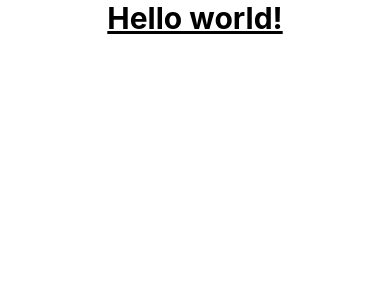
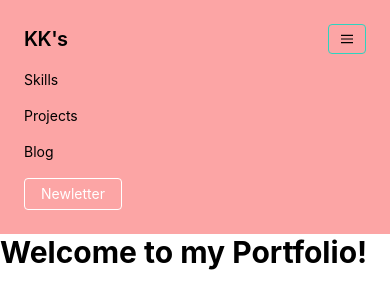
Before and after one commit to Koushlendra-Kumar/webdevkoushal, a React (Create React App) app: page / in a window 390 px wide. Shown: the top 308 px of the page. Built offline with nearby package versions, Linux system fonts and the light colour scheme.

Commit message:
Create header component

```diff
--- a/src/App.css
+++ /dev/null
@@ -1,38 +0,0 @@
-.App {
-  text-align: center;
-}
-
-.App-logo {
-  height: 40vmin;
-  pointer-events: none;
-}
-
-@media (prefers-reduced-motion: no-preference) {
-  .App-logo {
-    animation: App-logo-spin infinite 20s linear;
-  }
-}
-
-.App-header {
-  background-color: #282c34;
-  min-height: 100vh;
-  display: flex;
-  flex-direction: column;
-  align-items: center;
-  justify-content: center;
-  font-size: calc(10px + 2vmin);
-  color: white;
-}
-
-.App-link {
-  color: #61dafb;
-}
-
-@keyframes App-logo-spin {
-  from {
-    transform: rotate(0deg);
-  }
-  to {
-    transform: rotate(360deg);
-  }
-}
--- a/src/App.tsx
+++ b/src/App.tsx
@@ -1,10 +1,11 @@
 import React from 'react';
-import './App.css';
+import Header from './components/Header';
 
 function App() {
   return (
     <div className="App">
-      <h1 className='text-3xl font-bold underline'>Hello world!</h1>
+      <Header />
+      <h1 className='text-3xl font-bold'>Welcome to my Portfolio!</h1>
     </div>
   );
 }
--- /dev/null
+++ b/src/components/Header.tsx
@@ -0,0 +1,36 @@
+import React from 'react';
+
+function Header() {
+  return (
+    <div>
+      <nav className="flex items-center justify-between flex-wrap bg-red-300 p-6">
+        <div className="flex items-center flex-shrink-0 text-black mr-6">
+            <span className="font-semibold text-xl tracking-tight">KK's</span>
+        </div>
+        <div className="block lg:hidden">
+            <button className="flex items-center px-3 py-2 border rounded text-black border-teal-400 hover:text-gray hover:border-white">
+            <svg className="fill-current h-3 w-3" viewBox="0 0 20 20" xmlns="http://www.w3.org/2000/svg"><title>Menu</title><path d="M0 3h20v2H0V3zm0 6h20v2H0V9zm0 6h20v2H0v-2z"/></svg>
+            </button>
+        </div>
+        <div className="w-full block flex-grow lg:flex lg:items-center lg:w-auto">
+            <div className="text-sm lg:flex-grow">
+            <a href="#responsive-header" className="block mt-4 lg:inline-block lg:mt-0 text-black hover:text-white mr-4">
+                Skills
+            </a>
+            <a href="#responsive-header" className="block mt-4 lg:inline-block lg:mt-0 text-black hover:text-white mr-4">
+                Projects
+            </a>
+            <a href="#responsive-header" className="block mt-4 lg:inline-block lg:mt-0 text-black hover:text-white">
+                Blog
+            </a>
+            </div>
+            <div>
+            <a href="#Newsletter" className="inline-block text-sm px-4 py-2 leading-none border rounded text-white border-white hover:border-transparent hover:text-teal-500 hover:bg-white mt-4 lg:mt-0">Newletter</a>
+            </div>
+        </div>
+        </nav>
+    </div>
+  );
+}
+
+export default Header;
```
